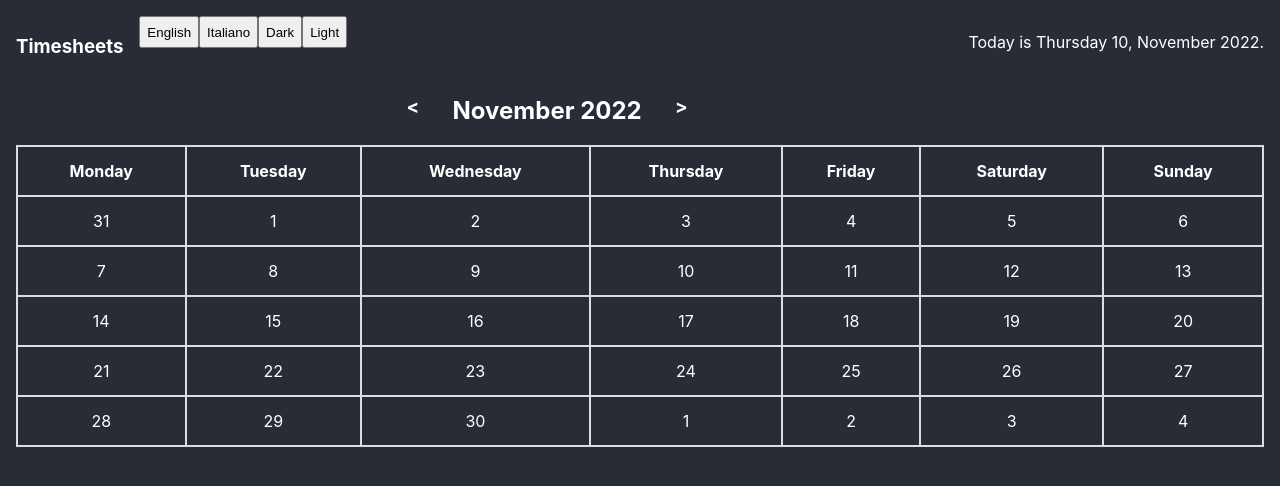
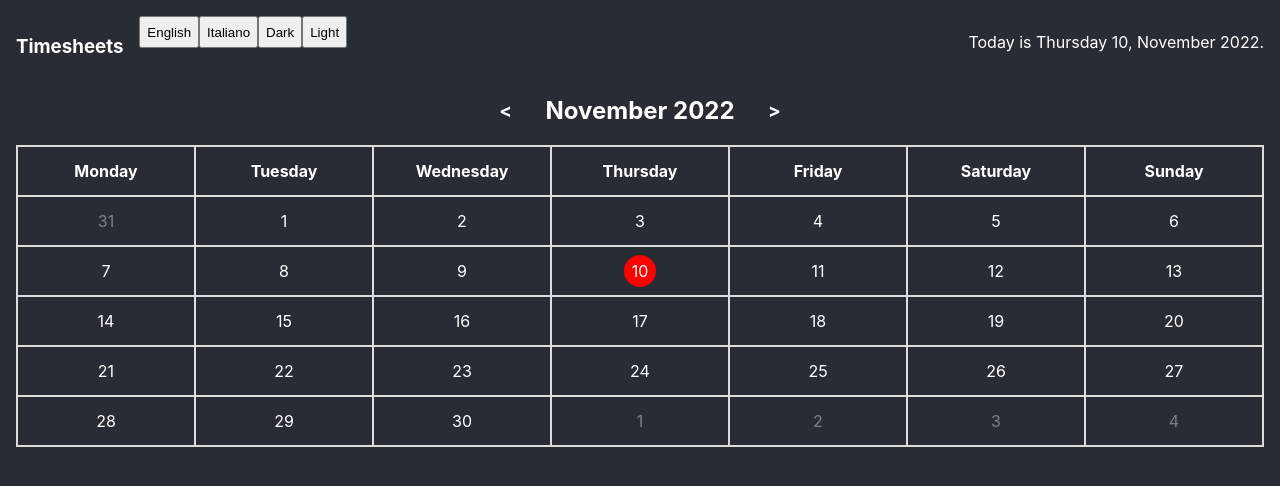
Before and after one commit to adriano-grimolizzi/timesheets, a React (Create React App) app: page / in a window 1280 px wide. Shown: the top 486 px of the page. Built offline with nearby package versions, Linux system fonts and the light colour scheme.

Commit message:
css: add current day and fade previous/next

```diff
--- /dev/null
+++ b/src/components/cell/Cell.css
@@ -0,0 +1,18 @@
+.today {
+    display: flex;
+    justify-content: center;
+    align-items: center;
+
+    border-radius: 50%;
+    margin-left: auto;
+    margin-right: auto;
+    width: 2rem;
+    height: 2rem;
+    background-color: red;
+}
+
+.previous,
+.next {
+
+    color: gray;
+}
--- /dev/null
+++ b/src/components/cell/Cell.js
@@ -0,0 +1,17 @@
+import { equals } from '../../utils/date.utils'
+
+import './Cell.css'
+
+const Cell = ({ date }) => {
+  const today = new Date()
+
+  const isToday = () => equals(date, today) ? 'today' : ''
+
+  return (
+    <div className={`${isToday()} ${date.status}`}>
+      {date.dayOfMonth}
+    </div>
+  )
+}
+
+export default Cell
--- a/src/components/table/MonthSelector.css
+++ b/src/components/table/MonthSelector.css
@@ -1,7 +1,7 @@
 .selector {
-    margin: auto;
-    width: 40%;
     display: flex;
+    justify-content: center;
+    align-items: center;
 }
 
 .selector > * {
@@ -13,3 +13,13 @@
 .current {
     width: 12rem;
 }
+
+.no-select {
+    -webkit-touch-callout: none; /* iOS Safari */
+      -webkit-user-select: none; /* Safari */
+       -khtml-user-select: none; /* Konqueror HTML */
+         -moz-user-select: none; /* Old versions of Firefox */
+          -ms-user-select: none; /* Internet Explorer/Edge */
+              user-select: none; /* Non-prefixed version, currently
+                                    supported by Chrome, Edge, Opera and Firefox */
+}
--- a/src/components/table/MonthSelector.js
+++ b/src/components/table/MonthSelector.js
@@ -19,9 +19,11 @@ const MonthSelector = ({ month, year, setMonth, setYear }) => {
 
     return (
         <div className='selector'>
-            <h3 onClick={handlePrevious}>&lt;</h3>
-            <h2 className='current'>{t('months.' + month) + ' ' + year}</h2>
-            <h3 onClick={handleNext}>&gt;</h3>
+            <h3 onClick={handlePrevious} className='no-select'> &lt; </h3>
+            <h2 className='current'>
+                {t('months.' + month) + ' ' + year}
+            </h2>
+            <h3 onClick={handleNext} className='no-select'> &gt; </h3>
         </div>
     )
 }
--- a/src/components/table/Table.css
+++ b/src/components/table/Table.css
@@ -1,4 +1,5 @@
 table {
+    table-layout: fixed ;
     margin: auto;
     border-collapse: collapse;
     width: 100%;
--- a/src/components/table/Table.utils.js
+++ b/src/components/table/Table.utils.js
@@ -2,11 +2,12 @@ import { MONDAY, SUNDAY } from "../../model/DaysOfTheWeek"
 import { getArrayFromRange } from "../../utils/array.utils"
 import { splitInWeeks } from "../../utils/calendar.utils"
 import { getFirstDate, getLastDate, getNextMonth, getNextMonthYear, getNumberOfDays, getNumberOfNextMonthLeftovers, getNumberOfPreviousMonthLeftovers, getPreviousMonth, getPreviousMonthYear } from "../../utils/date.utils"
+import Cell from "../cell/Cell"
 
 export const mapToTableRows = (month) => month.map((week, weekIndex) => (
   <tr key={`w-${weekIndex}`}>{week.map((date) => (
     <td key={`d-${weekIndex}-${date.dayOfMonth}`}>
-      {date.dayOfMonth}
+      <Cell date={date}/>
     </td>
   ))}
   </tr>
@@ -24,7 +25,7 @@ export const getPrevCurrNextMonthArray = (month, year) => {
 const buildCurrentMonthArray = (month, year) => {
   const numberOfDaysInCurrentMonth = getNumberOfDays(month, year)
   const currentMonthDaysArray = getArrayFromRange(1, numberOfDaysInCurrentMonth)
-  return currentMonthDaysArray.map(day => ({ dayOfMonth: day, month, year }))
+  return currentMonthDaysArray.map(day => ({ dayOfMonth: day, month, year}))
 }
 
 const buildPreviousMonthArray = (month, year, firstDayOfCurrentMonth) => {
@@ -38,7 +39,7 @@ const buildPreviousMonthArray = (month, year, firstDayOfCurrentMonth) => {
   const numberOfDaysInPreviousMonth = getNumberOfDays(previousMonth, previousMonthYear)
   const firstMondayOfPreviousMonth = numberOfDaysInPreviousMonth - numberOfPreviousMonthLeftovers + 1
   const previousMonthDaysArray = getArrayFromRange(firstMondayOfPreviousMonth, numberOfDaysInPreviousMonth)
-  return previousMonthDaysArray.map(day => ({ dayOfMonth: day, month: previousMonth, year: previousMonthYear }))
+  return previousMonthDaysArray.map(day => ({ dayOfMonth: day, month: previousMonth, year: previousMonthYear, status: 'previous' }))
 }
 
 const buildNextMonthArray = (month, year) => {
@@ -53,7 +54,7 @@ const buildNextMonthArray = (month, year) => {
 
   const numberOfNextMonthLeftovers = getNumberOfNextMonthLeftovers(lastDayOfCurrentMonth.getDay())
   const nextMonthDaysArray = getArrayFromRange(1, numberOfNextMonthLeftovers)
-  return nextMonthDaysArray.map(day => ({ dayOfMonth: day, month: nextMonth, year: nextMonthYear }))
+  return nextMonthDaysArray.map(day => ({ dayOfMonth: day, month: nextMonth, year: nextMonthYear, status: 'next' }))
 }
 
 export const getFullCalendar = (month, year) => {
--- a/src/utils/date.utils.js
+++ b/src/utils/date.utils.js
@@ -14,3 +14,8 @@ export const getLastDate = (month, year, numberOfDays) => new Date(Date.UTC(year
 export const getNumberOfPreviousMonthLeftovers = (firstDayOfCurrentMonth_dayOfWeek) => firstDayOfCurrentMonth_dayOfWeek === 0 ? 6 : firstDayOfCurrentMonth_dayOfWeek - 1
 
 export const getNumberOfNextMonthLeftovers = (numberOfDaysInCurrentMonth) => 7 - numberOfDaysInCurrentMonth
+
+export const equals = (date1, date2) =>
+    date1.dayOfMonth === date2.getDate() &&
+    date1.month === date2.getMonth() &&
+    date1.year === date2.getFullYear()
```
Also changed, not shown: src/components/header/Header.js (+8 -6 lines).
